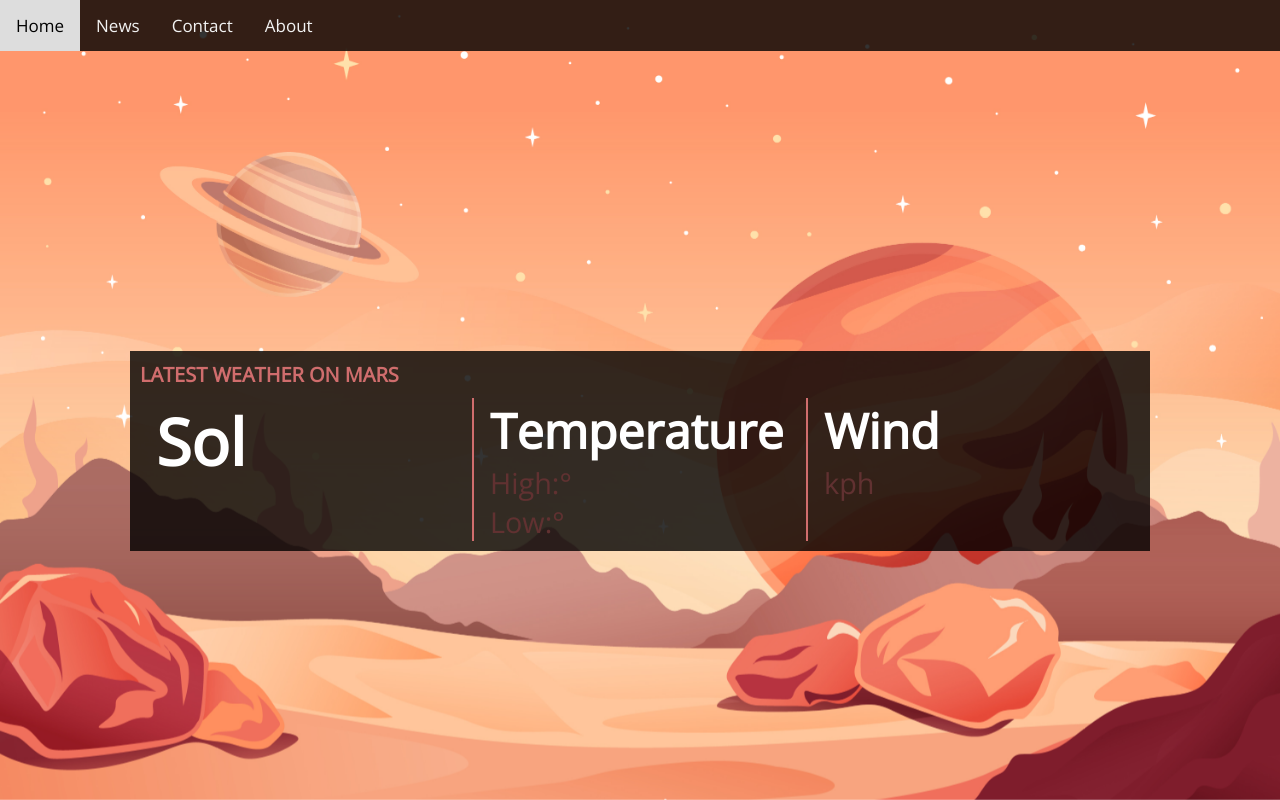
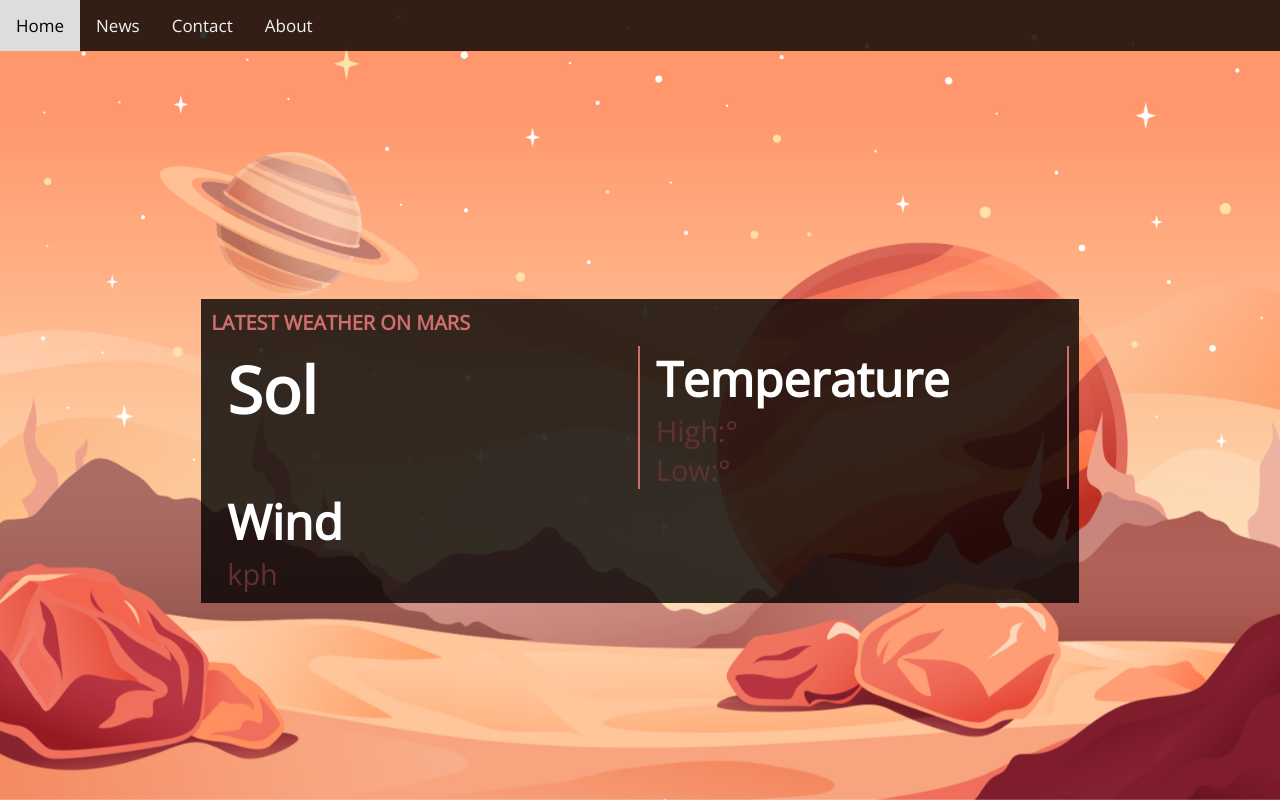
Before and after one commit to VaidasMasys/For-fans-of-mars, a React (Create React App) app: page / in a window 1280 px wide. Built offline with nearby package versions, Linux system fonts and the light colour scheme; no server answers.

Commit message:
installed node-sass, renamed css files to scss, updaded imports of scss files, added variables to Ap.scss file

```diff
--- a/package.json
+++ b/package.json
@@ -12,6 +12,7 @@
     "@types/react-dom": "^16.9.0",
     "eslint-config-prettier": "^6.10.1",
     "eslint-plugin-prettier": "^3.1.3",
+    "node-sass": "^4.13.1",
     "prettier": "^2.0.4",
     "react": "^16.13.1",
     "react-dom": "^16.13.1",
--- a/src/App.css
+++ b/src/App.scss
@@ -1,3 +1,9 @@
+:root {
+    --clr-accent: #d06d6d;
+    --clr-accent-dark: #613131;
+    --bg-dark: rgba(0, 0, 0, 0.8);
+}
+
 html,
 body,
 #root,
--- a/src/App.tsx
+++ b/src/App.tsx
@@ -1,6 +1,6 @@
 import React from 'react';
 import Home from './components/home/Home';
-import './App.css';
+import './App.scss';
 
 function App() {
     return (
--- a/src/components/header/Header.module.css
+++ b/src/components/header/Header.module.scss
@@ -14,7 +14,6 @@
     height: 3px;
     background: #fff;
     border-radius: 5px;
-    box-shadow: 0 2px 5px rgba(255, 101, 47, 0.2);
     transition: all 0.5s ease-in-out;
 }
 
@@ -26,8 +25,6 @@
     height: 3px;
     background: #fff;
     border-radius: 5px;
-
-    box-shadow: 0 2px 5px rgba(255, 101, 47, 0.2);
     transition: all 0.5s ease-in-out;
 }
 .menuBtnBurger::before {
@@ -51,7 +48,7 @@
 
 .topnav {
     overflow: hidden;
-    background: rgba(0, 0, 0, 0.8);
+    background: var(--bg-dark);
     font-size: 0.8rem;
 }
 
--- a/src/components/header/Header.tsx
+++ b/src/components/header/Header.tsx
@@ -1,6 +1,6 @@
 import React, { useState } from 'react';
 
-import styles from './Header.module.css';
+import styles from './Header.module.scss';
 
 function Header() {
     const [burgerMenuIsOpen, setBurgerMenuStatus] = useState(false);
--- a/src/components/home/Home.module.css
+++ b/src/components/home/Home.module.scss
@@ -19,8 +19,7 @@
 }
 
 .weatherDataContainer {
-    width: 1000px;
-    background: rgba(0, 0, 0, 0.8);
+    background: var(--bg-dark);
     padding: 10px;
     margin: 10px;
     display: flex;
@@ -29,7 +28,7 @@
 }
 .weatherDataHeader {
     flex-basis: 100%;
-    color: #d06d6d;
+    color: var(--clr-accent);
     margin: 0 0 10px 0;
     font-size: 1.25rem;
 }
@@ -37,19 +36,19 @@
 .dayHeader {
     color: white;
     font-size: 4rem;
-    margin: 0 1rem;
+    margin: 0 16px;
 }
 
 .sectionHeader {
     color: white;
     font-size: 3rem;
-    margin: 0 1rem;
+    margin: 0 16px;
 }
 
 .reading {
-    margin: 0 1rem;
+    margin: 0 16px;
     font-size: 1.8rem;
-    color: #613131;
+    color: var(--clr-accent-dark);
     font-weight: 300px;
 }
 
@@ -59,13 +58,13 @@
     flex-basis: 300px;
 }
 .weatherDataItem:not(:last-child) {
-    border-right: 2px solid #d06d6d;
+    border-right: 2px solid var(--clr-accent);
 }
 
 .dateDay {
     font-size: 2.5rem;
-    color: #613131;
-    margin: 0 1rem;
+    color: var(--clr-accent-dark);
+    margin: 0 16px;
     font-weight: 300px;
 }
 
@@ -87,7 +86,7 @@
 @media (max-width: 950px) {
     .weatherDataItem:not(:last-child) {
         border-right: none;
-        border-bottom: 2px solid #d06d6d;
+        border-bottom: 2px solid var(--clr-accent);
         padding-bottom: 10px;
     }
 }
--- a/src/components/home/Home.tsx
+++ b/src/components/home/Home.tsx
@@ -1,5 +1,5 @@
 import React, { Component } from 'react';
-import styles from './Home.module.css';
+import styles from './Home.module.scss';
 import Header from '../header/Header';
 
 class Home extends Component {
```
Also changed, not shown: 1 other file (tests, documents, lock files or other folders).
